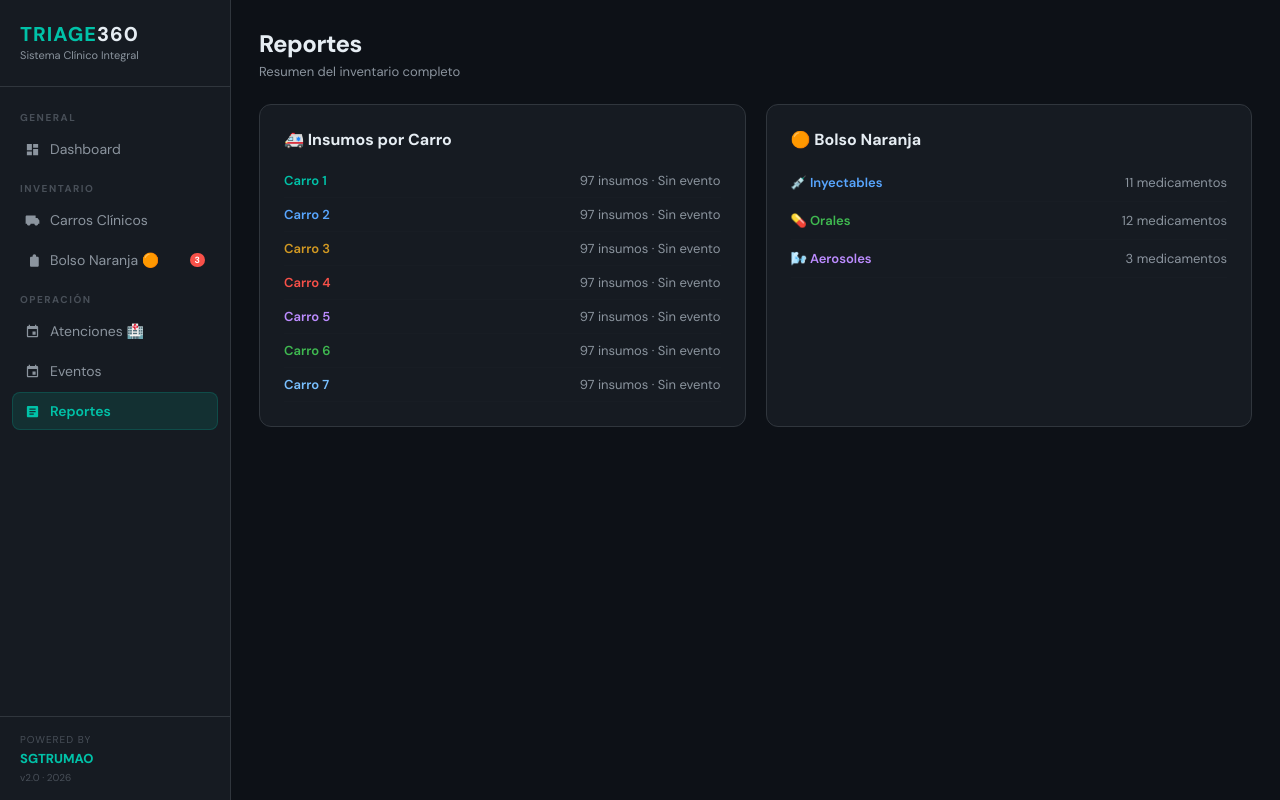
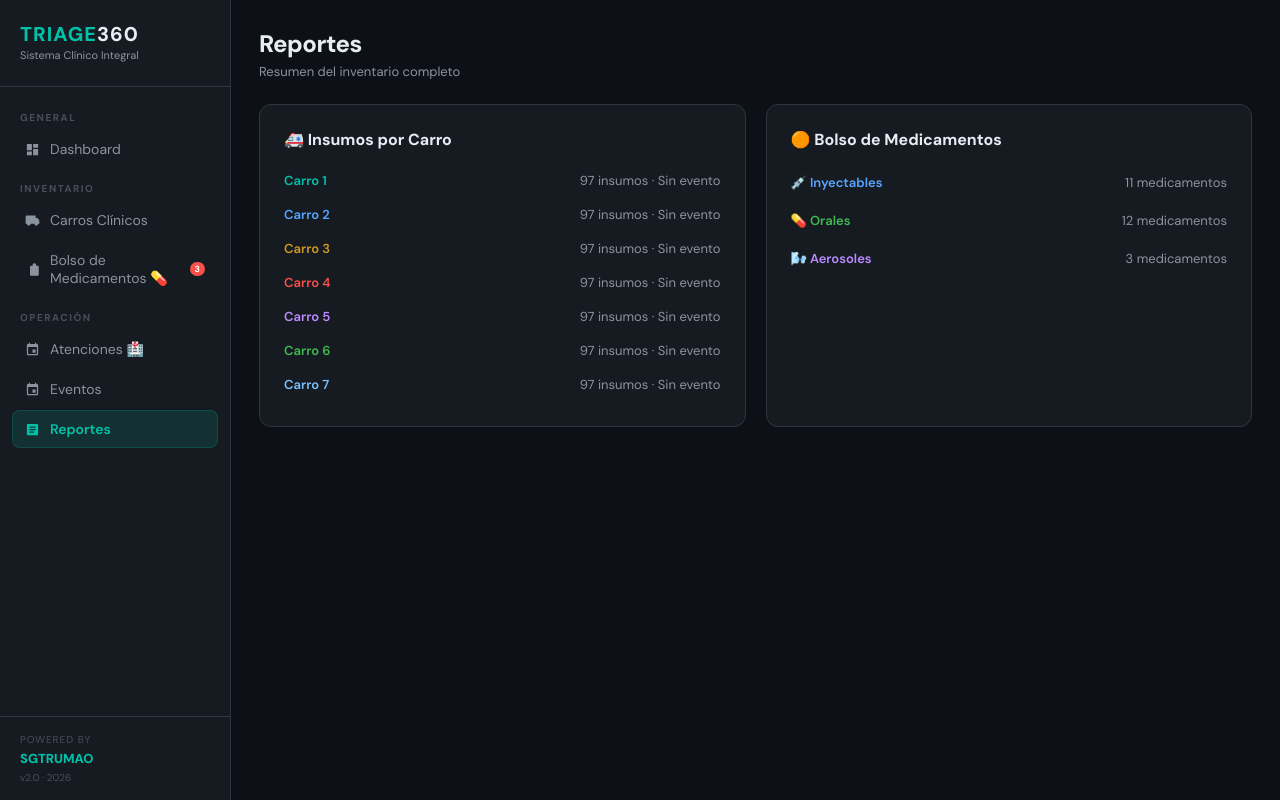
Before and after one commit to El-barto2011/triage360, a React (Create React App) app: page / in a window 1280 px wide. Both pictures are taken after a click on the element "Reportes". Built offline with nearby package versions, Linux system fonts and the light colour scheme.

Commit message:
rename bolso naranja

```diff
--- a/src/App.js
+++ b/src/App.js
@@ -513,7 +513,7 @@ function VistaBolsoNaranja() {
       <div style={{ ...S.card, background: `linear-gradient(135deg, ${C.orange}12, ${C.surface})`, borderColor: C.orange + "40", marginBottom: 20 }}>
         <div style={{ display: "flex", justifyContent: "space-between", alignItems: "center" }}>
           <div>
-            <div style={{ fontSize: 20, fontWeight: 800, color: C.orange }}>🟠 Bolso Naranja</div>
+            <div style={{ fontSize: 20, fontWeight: 800, color: C.orange }}>🟠 Bolso de Medicamentos</div>
             <div style={{ fontSize: 13, color: C.textMuted, marginTop: 4 }}>Medicamentos independientes del carro · 3 cajas internas</div>
           </div>
           <div style={{ display: "flex", gap: 20 }}>
@@ -977,7 +977,7 @@ export default function App() {
     { id: "dashboard", label: "Dashboard", icon: "dashboard" },
     { section: "Inventario" },
     { id: "carros", label: "Carros Clínicos", icon: "carro", badge: alertCarros },
-    { id: "bolso", label: "Bolso Naranja 🟠", icon: "bolso", badge: alertBolso },
+    { id: "bolso", label: "Bolso de Medicamentos 💊", icon: "bolso", badge: alertBolso },
     { section: "Operación" },
     { id: "atenciones", label: "Atenciones 🏥", icon: "event" },
     { id: "eventos", label: "Eventos", icon: "event" },
@@ -1026,7 +1026,7 @@ export default function App() {
         {tab === "bolso" && (
           <div>
             <div style={{ marginBottom: 24 }}>
-              <div style={S.title}>Bolso Naranja 🟠</div>
+              <div style={S.title}>Bolso de Medicamentos 💊</div>
               <div style={S.subtitle}>Medicamentos separados del carro · 3 cajas internas</div>
             </div>
             <VistaBolsoNaranja />
@@ -1083,7 +1083,7 @@ export default function App() {
                 ))}
               </div>
               <div style={S.card}>
-                <div style={{ fontWeight: 700, marginBottom: 14 }}>🟠 Bolso Naranja</div>
+                <div style={{ fontWeight: 700, marginBottom: 14 }}>🟠 Bolso de Medicamentos</div>
                 {[
                   { label: "💉 Inyectables", count: MEDICAMENTOS_INYECTABLES.length, color: C.blue },
                   { label: "💊 Orales", count: MEDICAMENTOS_ORALES.length, color: C.green },
```
